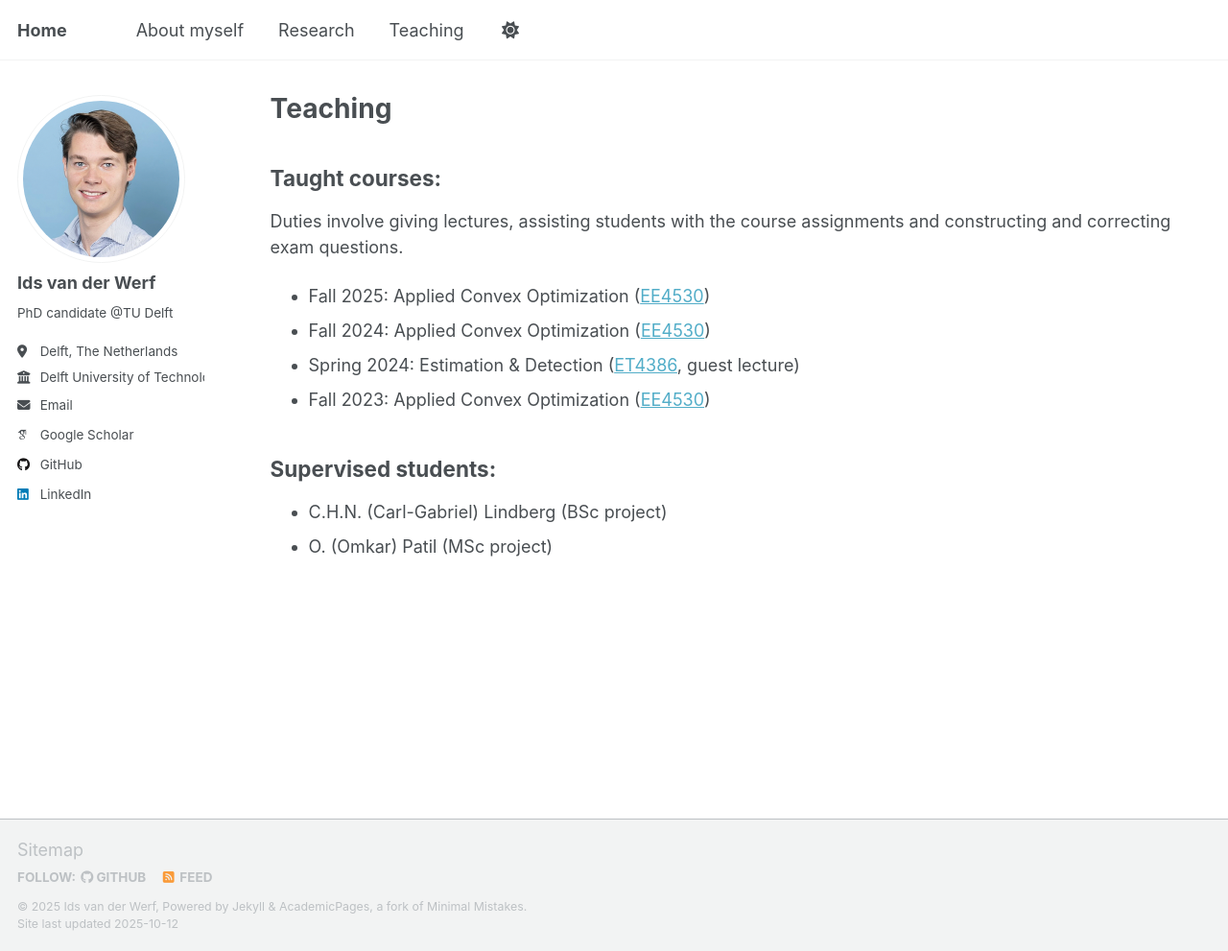
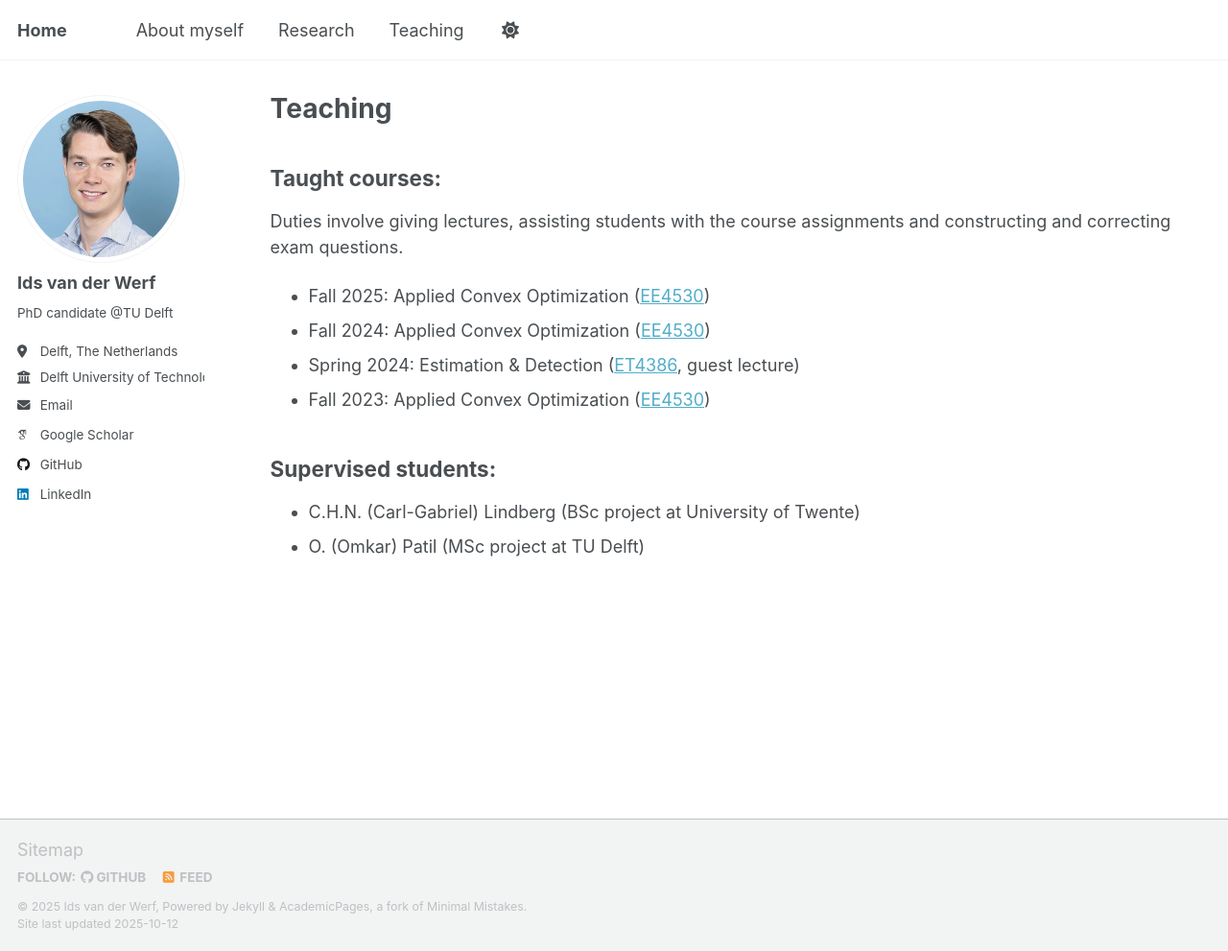
Before and after one commit to idsvanderwerf/idsvanderwerf.github.io, a Jekyll site: the page built from _pages/teaching.md, in a window 1280 px wide and 991 px high. Shown: the whole window at 96% size. Built offline with Jekyll 4.4.1, drawn with Linux system fonts in a browser that asks for light colours; some web fonts are replaced; a script that is not in the unit is left out.

Commit message:
Update teaching.md

```diff
--- a/_pages/teaching.md
+++ b/_pages/teaching.md
@@ -13,5 +13,5 @@ Duties involve giving lectures, assisting students with the course assignments a
 * Fall 2023: Applied Convex Optimization ([EE4530](https://sps.ewi.tudelft.nl/Education/coursedetail.php?mi=58))
 
 ## Supervised students:
-* C.H.N. (Carl-Gabriel) Lindberg (BSc project)
-* O. (Omkar) Patil (MSc project)
+* C.H.N. (Carl-Gabriel) Lindberg (BSc project at University of Twente)
+* O. (Omkar) Patil (MSc project at TU Delft)
```
